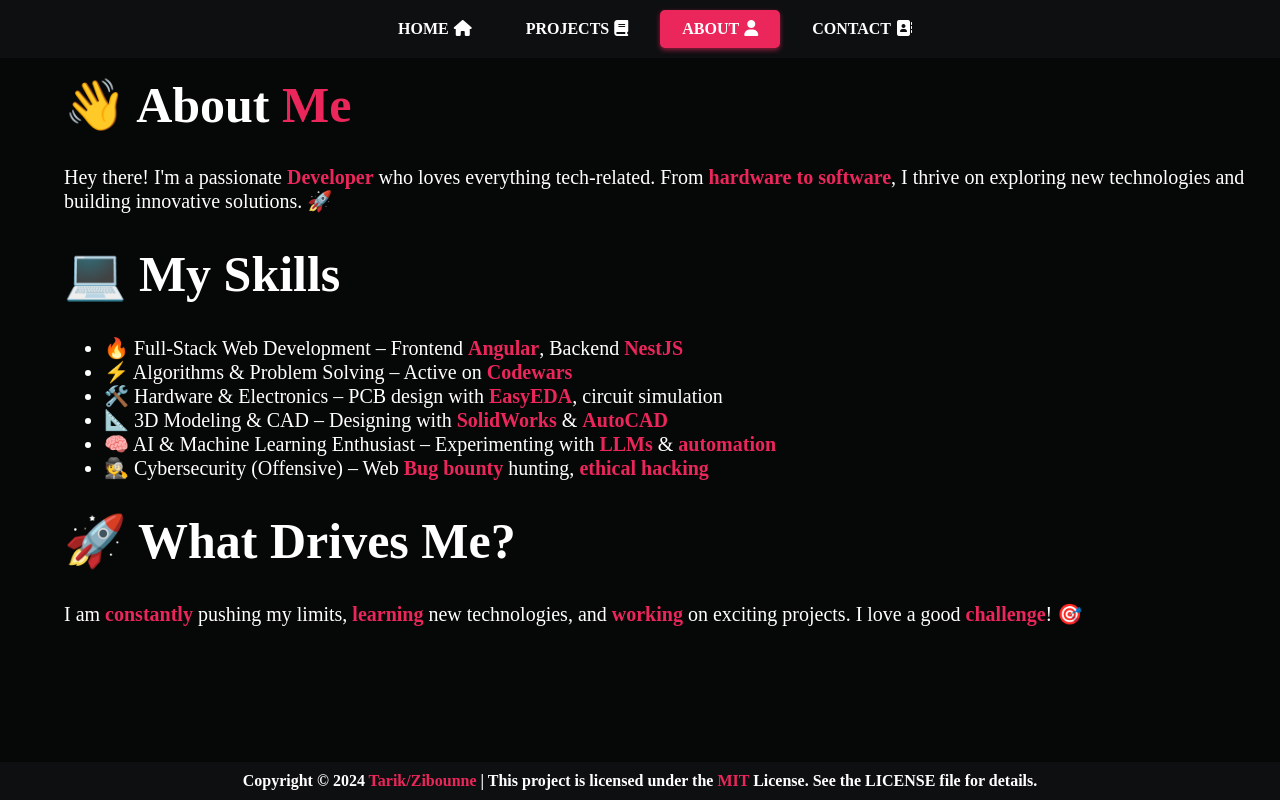
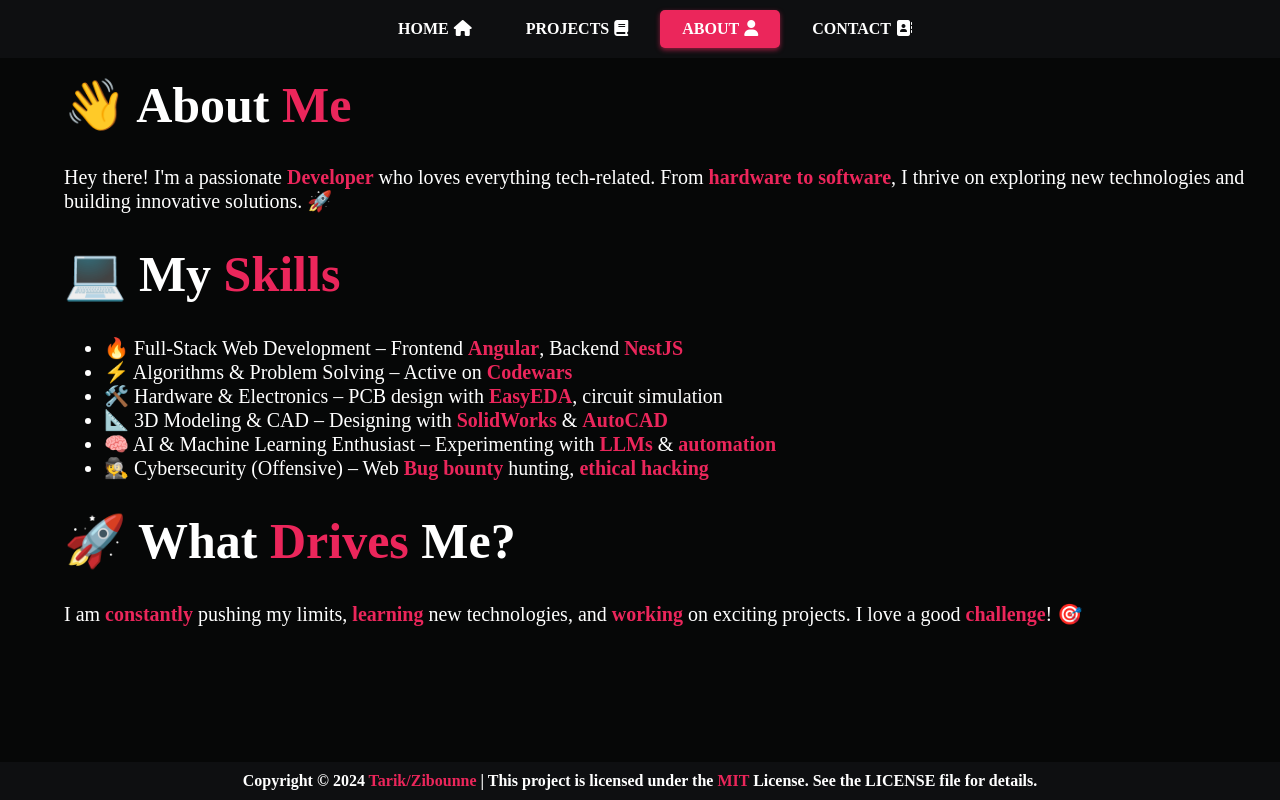
Before and after one commit to Zibounne/Portfolio, an Angular app: page /about in a window 1280 px wide. Built offline with nearby package versions, Linux system fonts and the light colour scheme.

Commit message:
Update : About Animation

```diff
--- a/src/app/components/about/about.component.html
+++ b/src/app/components/about/about.component.html
@@ -1,14 +1,14 @@
 <app-header></app-header>
 
 <section id="aboutSection1">
-    <h1>👋 About <span class="color-red">Me</span></h1>
-    <p>
+    <h1>👋 About <span class="color-red blink-Animation-about">Me</span></h1>
+    <p class="textReveal-Animation-about">
         Hey there! I'm a passionate <span class="color-red"><b>Developer</b></span> who loves everything tech-related.
         From <span class="color-red"><b>hardware to software</b></span>, I thrive on exploring new technologies and building innovative solutions. 🚀
     </p>
 
-    <h2>💻 My Skills</h2>
-    <ul>
+    <h2>💻 My <span class="color-red blink-Animation-about"><b>Skills</b></span></h2>
+    <ul class="textReveal-Animation-about">
         <li>🔥 Full-Stack Web Development – Frontend <span class="color-red"><b>Angular</b></span>, Backend <span class="color-red"><b>NestJS</b></span></li>
         <li>⚡ Algorithms & Problem Solving – Active on <span class="color-red"><b>Codewars</b></span></li>
         <li>🛠️ Hardware & Electronics – PCB design with <span class="color-red"><b>EasyEDA</b></span>, circuit simulation</li>
@@ -17,8 +17,8 @@
         <li>🕵️ Cybersecurity (Offensive) – Web <span class="color-red"><b>Bug bounty</b></span> hunting, <span class="color-red"><b>ethical hacking</b></span></li>
     </ul>
 
-    <h3>🚀 What Drives Me?</h3>
-    <p>
+    <h3>🚀 What <span class="color-red blink-Animation-about"><b>Drives</b></span> Me?</h3>
+    <p class="textReveal-Animation-about">
         I am <span class="color-red"><b>constantly</b></span> pushing my limits, <span class="color-red"><b>learning</b></span> new technologies, and <span class="color-red"><b>working</b></span> on exciting projects. I love a good <span class="color-red"><b>challenge</b></span>! 🎯
     </p>
 </section>
--- a/src/styles/pages/about/_about.sass
+++ b/src/styles/pages/about/_about.sass
@@ -1,10 +1,24 @@
 ///////////////////////// KeyFrames /////////////////////////
 
+@keyframes reveal
+    0%
+        opacity: 0
+    100%
+        opacity: 1
 
+@keyframes blink
+    0%, 100%
+        opacity: 1
+    50%
+        opacity: 0
 
 ///////////////////////// Animation /////////////////////////
 
+.textReveal-Animation-about
+    animation: reveal 1.5s ease-in-out
 
+.blink-Animation-about
+    animation: blink 0.75s ease-in-out 2
 
 /////////////////////////// About ///////////////////////////
 
--- a/src/styles/styles.css
+++ b/src/styles/styles.css
@@ -182,6 +182,30 @@ footer p {
   background-color: rgb(182, 29, 70);
 }
 
+@keyframes reveal {
+  0% {
+    opacity: 0;
+  }
+  100% {
+    opacity: 1;
+  }
+}
+@keyframes blink {
+  0%, 100% {
+    opacity: 1;
+  }
+  50% {
+    opacity: 0;
+  }
+}
+.textReveal-Animation-about {
+  animation: reveal 1.5s ease-in-out;
+}
+
+.blink-Animation-about {
+  animation: blink 0.75s ease-in-out 2;
+}
+
 #aboutSection1 {
   height: 90dvh;
   display: flex;
```
Also changed, not shown: 1 other file (tests, documents, lock files or other folders).
